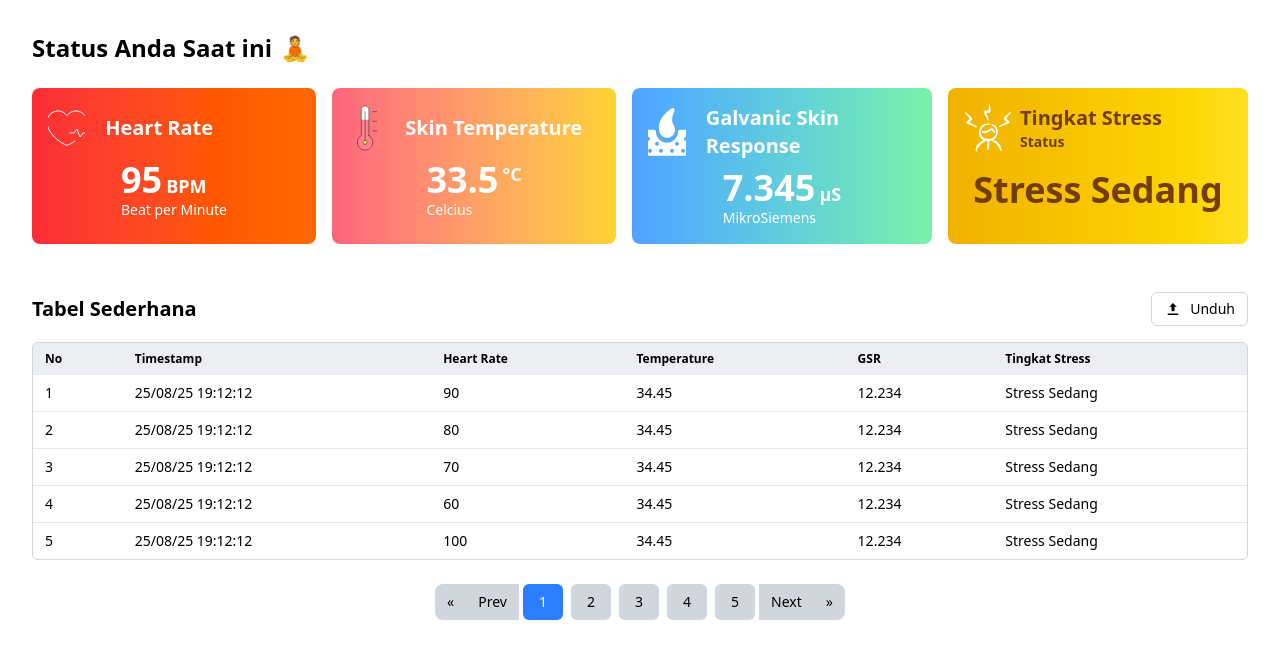
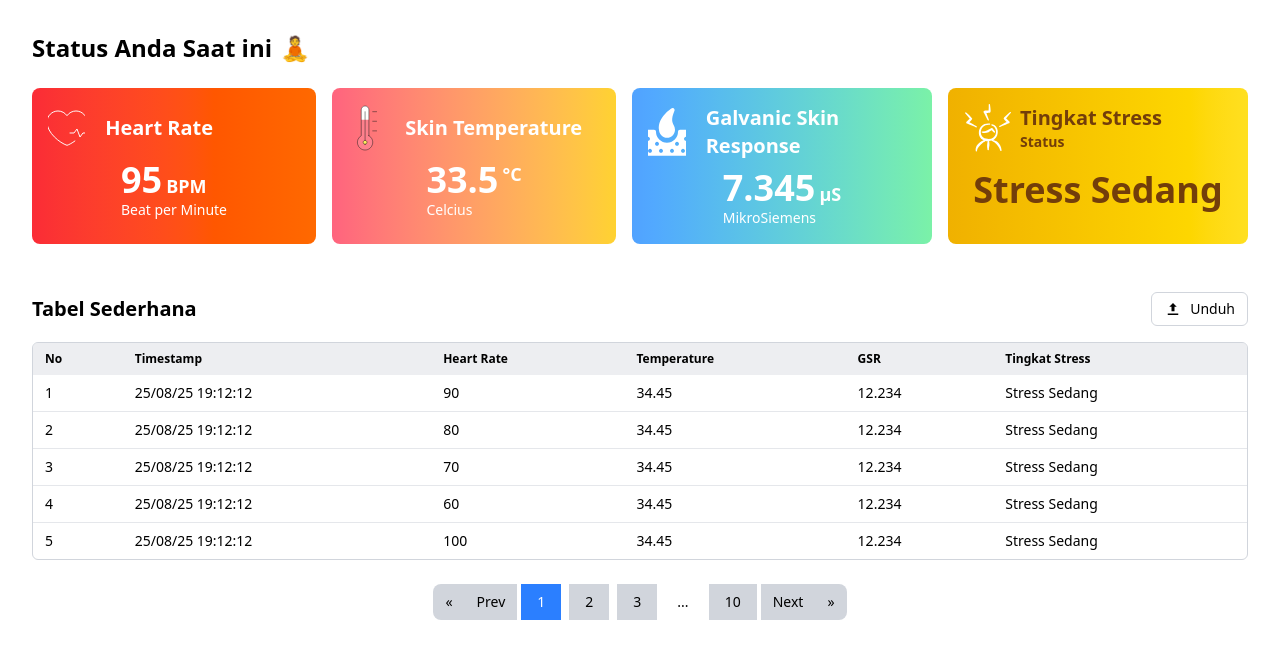
Before and after one commit to raflyamtiar/skripsi-stress-detection-iot, a React (Vite) app: page / in a window 1280 px wide. Shown: the top 658 px of the page. Built offline with nearby package versions, Linux system fonts and the light colour scheme; the HTML template or start-up script is replaced by a standard one.

Commit message:
fix pagination

```diff
--- a/src/components/RecordsTable.jsx
+++ b/src/components/RecordsTable.jsx
@@ -43,11 +43,43 @@ export default function RecordsTable({ rows = [] }) {
     URL.revokeObjectURL(url);
   }
 
-  // Buat daftar halaman
+  // Menentukan halaman yang akan ditampilkan
   const pageNumbers = [];
+  const pageRange = 2; // Menampilkan 2 halaman sebelumnya dan sesudahnya
+
   for (let i = 1; i <= totalPages; i++) {
-    pageNumbers.push(i);
+    if (
+      i === 1 || // Halaman pertama
+      i === totalPages || // Halaman terakhir
+      (i >= currentPage - pageRange && i <= currentPage + pageRange) // Halaman sekitar currentPage
+    ) {
+      pageNumbers.push(i);
+    }
   }
+
+  // Menambah titik jika diperlukan
+  const renderPageNumbers = pageNumbers.map((number, index) => {
+    if (index > 0 && number !== pageNumbers[index - 1] + 1) {
+      return (
+        <span key={`ellipsis-${index}`} className="px-4 py-2 text-sm">
+          ...
+        </span>
+      );
+    }
+    return (
+      <button
+        key={number}
+        className={`px-4 py-2 text-sm mx-1 ${
+          currentPage === number
+            ? "bg-blue-500 text-white"
+            : "bg-gray-300 text-sm"
+        }`}
+        onClick={() => handlePageChange(number)}
+      >
+        {number}
+      </button>
+    );
+  });
 
   return (
     <div className="mt-8 mx-auto max-w-7xl w-full">
@@ -124,19 +156,18 @@ export default function RecordsTable({ rows = [] }) {
         </button>
 
         {/* Daftar halaman */}
-        {pageNumbers.map((number) => (
+        {renderPageNumbers}
+
+        {/* Tombol untuk langsung ke halaman terakhir */}
+        {currentPage !== totalPages && (
           <button
-            key={number}
-            className={`px-4 py-2 text-sm mx-1 ${
-              currentPage === number
-                ? "bg-blue-500 text-white"
-                : "bg-gray-300 text-sm"
-            } rounded-md hover:bg-blue-400 focus:outline-none focus:ring-2 focus:ring-blue-500 cursor-pointer`}
-            onClick={() => handlePageChange(number)} // Ke halaman yang dipilih
+            className="px-4 py-2 text-sm mx-1 bg-gray-300 text-sm"
+            onClick={() => handlePageChange(totalPages)} // Langsung ke halaman terakhir
+            disabled={currentPage === totalPages}
           >
-            {number}
+            {totalPages} {/* Nomor halaman terakhir */}
           </button>
-        ))}
+        )}
 
         {/* Next Button */}
         <button
--- a/src/pages/Dashboard.jsx
+++ b/src/pages/Dashboard.jsx
@@ -48,6 +48,32 @@ export default function Dashboard() {
     { timestamp: now, hr: 100, temp: 34.45, gsr: 12.234, level: levelText },
     { timestamp: now, hr: 100, temp: 34.45, gsr: 12.234, level: levelText },
     { timestamp: now, hr: 100, temp: 34.45, gsr: 12.234, level: levelText },
+    { timestamp: now, hr: 90, temp: 34.45, gsr: 12.234, level: levelText },
+    { timestamp: now, hr: 80, temp: 34.45, gsr: 12.234, level: levelText },
+    { timestamp: now, hr: 70, temp: 34.45, gsr: 12.234, level: levelText },
+    { timestamp: now, hr: 60, temp: 34.45, gsr: 12.234, level: levelText },
+    { timestamp: now, hr: 100, temp: 34.45, gsr: 12.234, level: levelText },
+    { timestamp: now, hr: 100, temp: 34.45, gsr: 12.234, level: levelText },
+    { timestamp: now, hr: 100, temp: 34.45, gsr: 12.234, level: levelText },
+    { timestamp: now, hr: 100, temp: 34.45, gsr: 12.234, level: levelText },
+    { timestamp: now, hr: 100, temp: 34.45, gsr: 12.234, level: levelText },
+    { timestamp: now, hr: 100, temp: 34.45, gsr: 12.234, level: levelText },
+    { timestamp: now, hr: 80, temp: 34.45, gsr: 2.234, level: levelText },
+    { timestamp: now, hr: 80, temp: 34.45, gsr: 2.234, level: levelText },
+    { timestamp: now, hr: 80, temp: 34.45, gsr: 2.234, level: levelText },
+    { timestamp: now, hr: 80, temp: 34.45, gsr: 2.234, level: levelText },
+    { timestamp: now, hr: 80, temp: 34.45, gsr: 2.234, level: levelText },
+    { timestamp: now, hr: 80, temp: 34.45, gsr: 2.234, level: levelText },
+    { timestamp: now, hr: 80, temp: 34.45, gsr: 2.234, level: levelText },
+    { timestamp: now, hr: 90, temp: 34.45, gsr: 12.234, level: levelText },
+    { timestamp: now, hr: 80, temp: 34.45, gsr: 12.234, level: levelText },
+    { timestamp: now, hr: 70, temp: 34.45, gsr: 12.234, level: levelText },
+    { timestamp: now, hr: 60, temp: 34.45, gsr: 12.234, level: levelText },
+    { timestamp: now, hr: 100, temp: 34.45, gsr: 12.234, level: levelText },
+    { timestamp: now, hr: 100, temp: 34.45, gsr: 12.234, level: levelText },
+    { timestamp: now, hr: 100, temp: 34.45, gsr: 12.234, level: levelText },
+    { timestamp: now, hr: 90, temp: 34.45, gsr: 12.234, level: levelText },
+    { timestamp: now, hr: 80, temp: 34.45, gsr: 12.234, level: levelText },
   ];
 
   return (
```
